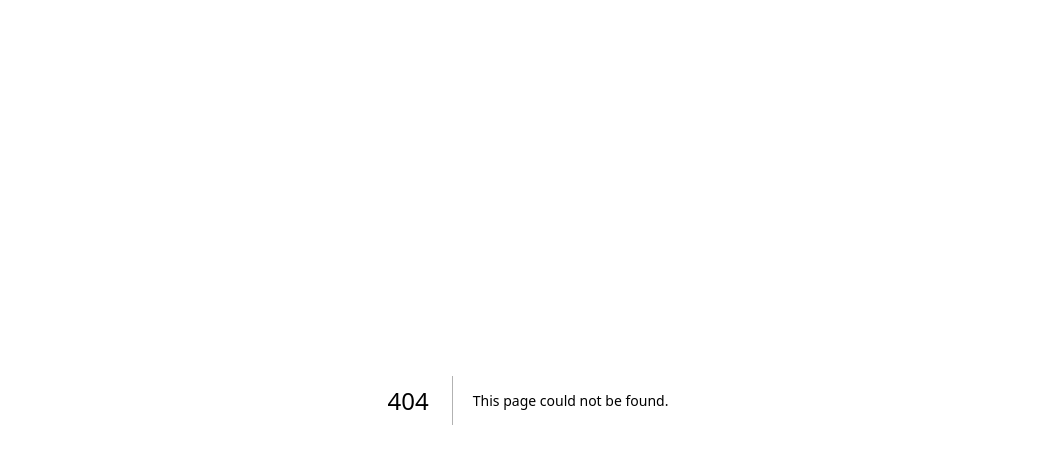
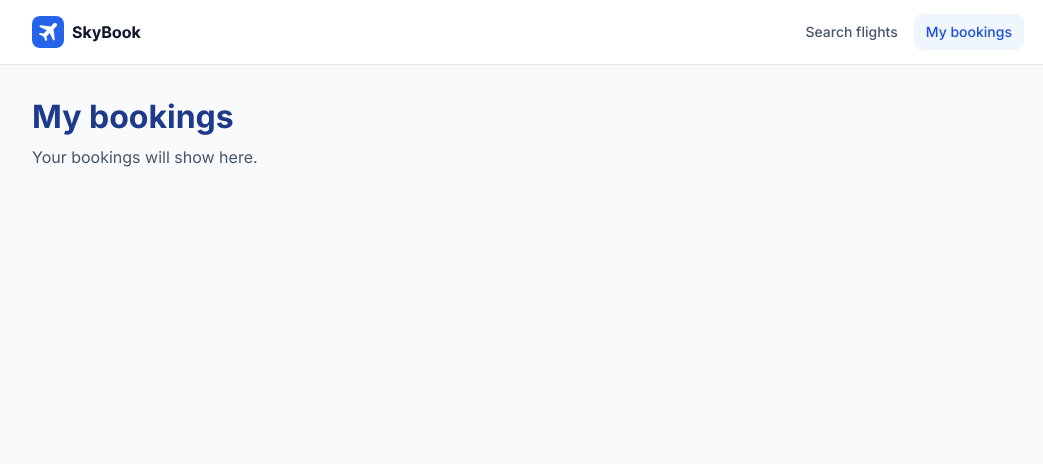
Before and after one commit to Iffat-Sudo/skybook-frontend, a Next.js app: page /bookings in a window 1280 px wide. Before the commit this address had no page. Shown: the top 464 px of the page, without its empty margins (112-1155 px from the left). Built offline with nearby package versions, Linux system fonts and the light colour scheme.

Commit message:
Add main layout with header, logo and navigation

```diff
--- /dev/null
+++ b/src/app/bookings/page.tsx
@@ -0,0 +1,8 @@
+export default function BookingsPage() {
+  return (
+    <div className="space-y-2">
+      <h1 className="text-h1 text-primary-900">My bookings</h1>
+      <p className="text-neutral-600">Your bookings will show here.</p>
+    </div>
+  );
+}
--- a/src/app/layout.tsx
+++ b/src/app/layout.tsx
@@ -2,6 +2,7 @@ import type { Metadata } from "next";
 import { Inter } from "next/font/google";
 import "./globals.css";
 import Providers from "./providers";
+import Header from "@/components/Header";
 
 const inter = Inter({
   subsets: ["latin"],
@@ -21,7 +22,10 @@ export default function RootLayout({
   return (
     <html lang="en" className={inter.variable}>
       <body className="bg-neutral-50 font-sans text-body text-neutral-900 antialiased">
-                <Providers>{children}</Providers>
+        <Providers>
+          <Header />
+          <main className="mx-auto max-w-5xl px-4 py-8">{children}</main>
+        </Providers>
       </body>
     </html>
   );
--- a/src/app/page.tsx
+++ b/src/app/page.tsx
@@ -6,15 +6,15 @@ export default function Home() {
   const { data: flights, isPending, isError, error } = useFlights();
 
   if (isPending) {
-    return <p className="p-8 text-neutral-600">Loading flights...</p>;
+    return <p className="text-neutral-600">Loading flights...</p>;
   }
 
   if (isError) {
-    return <p className="p-8 text-error-600">Error: {error.message}</p>;
+    return <p className="text-error-600">Error: {error.message}</p>;
   }
 
   return (
-    <main className="mx-auto max-w-3xl space-y-4 p-8">
+    <div className="space-y-4">
       <h1 className="text-h1 text-primary-900">Flights ({flights.length})</h1>
 
       {flights.map((flight) => (
@@ -27,6 +27,6 @@ export default function Home() {
           </p>
         </div>
       ))}
-    </main>
+    </div>
   );
 }
--- /dev/null
+++ b/src/components/Header.tsx
@@ -0,0 +1,51 @@
+"use client";
+
+import Image from "next/image";
+import Link from "next/link";
+import { usePathname } from "next/navigation";
+
+const links = [
+  { href: "/", label: "Search flights" },
+  { href: "/bookings", label: "My bookings" },
+];
+
+export default function Header() {
+  const pathname = usePathname();
+
+  return (
+    <header className="border-b border-neutral-200 bg-white">
+      <div className="mx-auto flex h-16 max-w-5xl items-center justify-between px-4">
+        <Link href="/" aria-label="SkyBook home">
+          <Image
+            src="/logo.svg"
+            alt="SkyBook"
+            width={109}
+            height={32}
+            loading="eager"
+          />
+        </Link>
+
+        <nav className="flex gap-1">
+          {links.map((link) => {
+            const isActive = pathname === link.href;
+
+            return (
+              <Link
+                key={link.href}
+                href={link.href}
+                aria-current={isActive ? "page" : undefined}
+                className={`rounded-lg px-3 py-2 text-small font-medium ${
+                  isActive
+                    ? "bg-primary-50 text-primary-700"
+                    : "text-neutral-600 hover:bg-neutral-50 hover:text-neutral-900"
+                }`}
+              >
+                {link.label}
+              </Link>
+            );
+          })}
+        </nav>
+      </div>
+    </header>
+  );
+}
```
Also changed, not shown: public/logo.svg (added).
